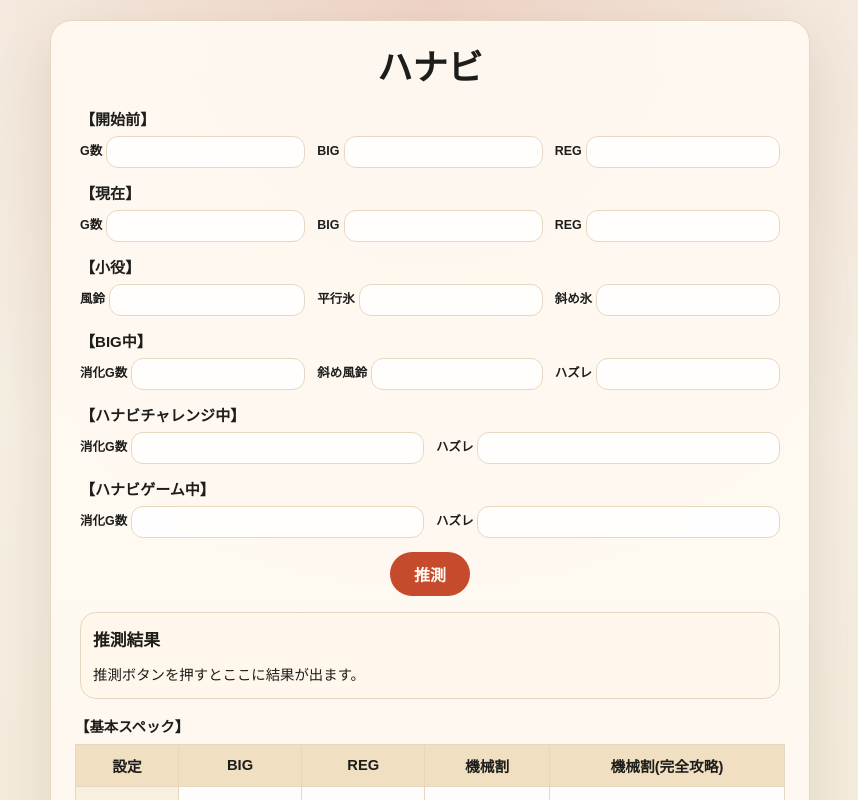
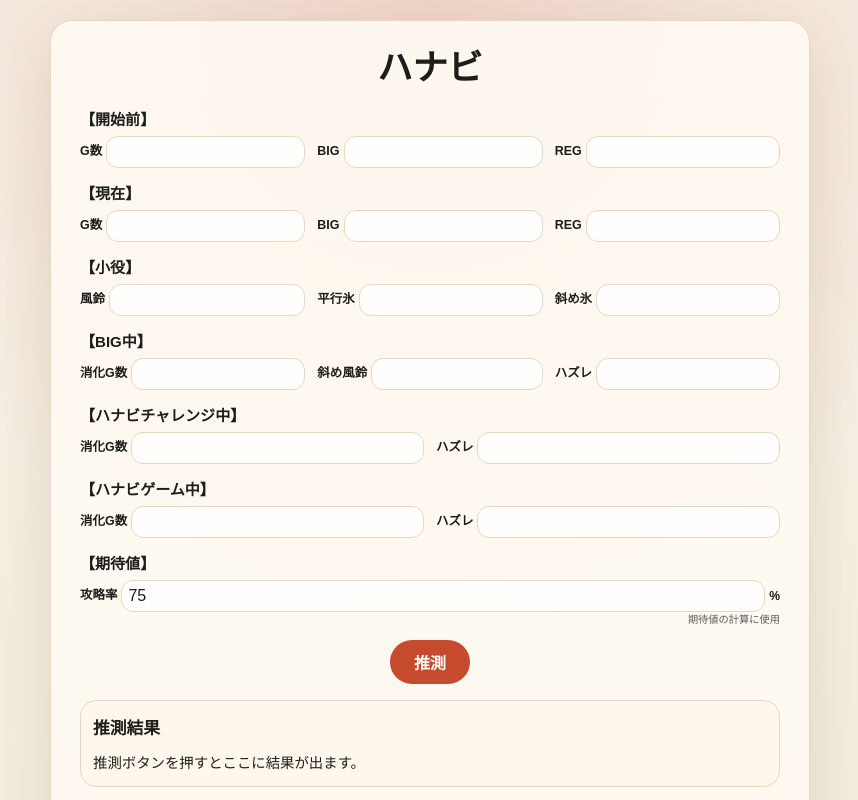
Before and after one commit to umedademu/suisoku, a Next.js app: page /hanabi in a window 1280 px wide. Shown: the top 800 px of the page, without its empty margins (210-1068 px from the left). Built offline with nearby package versions, Linux system fonts and the light colour scheme.

Commit message:
攻略率入力と可変機械割の期待値計算を追加

```diff
--- a/app/globals.css
+++ b/app/globals.css
@@ -123,11 +123,38 @@ a {
   min-width: 0;
 }
 
+.input-field-wrap {
+  display: grid;
+  gap: 2px;
+  min-width: 0;
+}
+
+.input-control {
+  display: flex;
+  align-items: center;
+  gap: 4px;
+  min-width: 0;
+}
+
 .input-label {
   font-size: 0.78rem;
   font-weight: 700;
   line-height: 1.1;
   white-space: nowrap;
+}
+
+.input-unit {
+  font-size: 0.76rem;
+  font-weight: 700;
+  white-space: nowrap;
+}
+
+.input-note {
+  margin: 0;
+  color: rgba(29, 29, 27, 0.72);
+  font-size: 0.64rem;
+  line-height: 1.2;
+  text-align: right;
 }
 
 .number-input {
--- a/app/hanabi/page.tsx
+++ b/app/hanabi/page.tsx
@@ -103,12 +103,24 @@ const inputGroups = [
       { key: "gameGames", label: "消化G数" },
       { key: "gameHazure", label: "ハズレ" }
     ]
+  },
+  {
+    title: "期待値",
+    fields: [
+      {
+        key: "strategyRate",
+        label: "攻略率",
+        unit: "%",
+        note: "期待値の計算に使用"
+      }
+    ]
   }
 ];
 
-const initialValues = Object.fromEntries(
-  inputGroups.flatMap((group) => group.fields.map((field) => [field.key, ""]))
-);
+const initialValues = {
+  ...Object.fromEntries(inputGroups.flatMap((group) => group.fields.map((field) => [field.key, ""]))),
+  strategyRate: "75"
+};
 
 const specGroups = [
   {
@@ -279,6 +291,30 @@ function formatYen(value: number) {
   return `${sign}${Math.abs(rounded).toLocaleString("ja-JP")}円`;
 }
 
+function clampPercentage(value: number) {
+  if (!Number.isFinite(value)) {
+    return 0;
+  }
+
+  return Math.min(100, Math.max(0, value));
+}
+
+function formatInputPercentage(value: number) {
+  return Number.isInteger(value) ? `${value}%` : `${value.toFixed(1)}%`;
+}
+
+function formatPayout(value: number) {
+  return `${(value * 100).toFixed(1)}%`;
+}
+
+function calculateEffectivePayout(normalPayout: string, fullPayout: string, strategyRate: number) {
+  const normalizedRate = clampPercentage(strategyRate) / 100;
+  const normal = parsePayoutRate(normalPayout);
+  const full = parsePayoutRate(fullPayout);
+
+  return normal + (full - normal) * normalizedRate;
+}
+
 function calculateLogBinomialProbability(
   successCount: number,
   totalCount: number,
@@ -350,6 +386,7 @@ export default function HanabiPage() {
   const [settingExpectationTable, setSettingExpectationTable] = useState<
     | {
         headerText: string;
+        payoutHeaderText: string;
       rows: Array<{
           label: string;
           payoutText: string;
@@ -394,6 +431,7 @@ export default function HanabiPage() {
     const challengeHazure = toNumber(inputValues.challengeHazure);
     const gameGames = toNumber(inputValues.gameGames);
     const gameHazure = toNumber(inputValues.gameHazure);
+    const strategyRate = clampPercentage(toNumber(inputValues.strategyRate));
 
     const practiceGames = currentGames - beforeGames;
     const practiceBig = currentBig - beforeBig;
@@ -401,7 +439,12 @@ export default function HanabiPage() {
     const totalBonus = practiceBig + practiceReg;
     const settingExpectationValues = settings.map((setting) => ({
       label: setting.setting,
-      expectedYen: practiceGames * 3 * 20 * (parsePayoutRate(setting.payout) - 1)
+      payoutRate: calculateEffectivePayout(setting.payout, setting.payoutFull, strategyRate),
+      expectedYen:
+        practiceGames *
+        3 *
+        20 *
+        (calculateEffectivePayout(setting.payout, setting.payoutFull, strategyRate) - 1)
     }));
 
     const probabilityDefinitions: Array<{
@@ -517,9 +560,10 @@ export default function HanabiPage() {
       setOverallSettingRows(null);
       setSettingExpectationTable({
         headerText: `${practiceGames}G`,
+        payoutHeaderText: formatInputPercentage(strategyRate),
         rows: settingExpectationValues.map((row) => ({
           label: row.label,
-          payoutText: settings.find((setting) => setting.setting === row.label)?.payout ?? "-",
+          payoutText: formatPayout(row.payoutRate),
           expectationText: formatYen(row.expectedYen),
           probabilityText: "-",
           weightedText: "-"
@@ -563,7 +607,7 @@ export default function HanabiPage() {
 
       return {
         label: row.label,
-        payoutText: settings[index].payout,
+        payoutText: formatPayout(row.payoutRate),
         expectationText: formatYen(row.expectedYen),
         probabilityText: totalWeight > 0 ? formatPercent(probability) : "0%",
         weightedText: formatYen(weightedYen)
@@ -577,6 +621,7 @@ export default function HanabiPage() {
 
     setSettingExpectationTable({
       headerText: `${practiceGames}G`,
+      payoutHeaderText: formatInputPercentage(strategyRate),
       rows: expectationRows,
       totalText: formatYen(totalExpectedYen)
     });
@@ -594,8 +639,10 @@ export default function HanabiPage() {
                 className={`input-row input-row-${Math.min(group.fields.length, 3)}`}
               >
                 {group.fields.map((field) => (
-                  <label className="input-field" key={field.key}>
+                  <div className="input-field-wrap" key={field.key}>
+                    <label className="input-field">
                       <span className="input-label">{field.label}</span>
+                      <span className="input-control">
                         <input
                           className="number-input"
                           type="number"
@@ -608,7 +655,15 @@ export default function HanabiPage() {
                             }))
                           }
                         />
+                        {"unit" in field && field.unit ? (
+                          <span className="input-unit">{field.unit}</span>
+                        ) : null}
+                      </span>
                     </label>
+                    {"note" in field && field.note ? (
+                      <p className="input-note">{field.note}</p>
+                    ) : null}
+                  </div>
                 ))}
               </div>
             </section>
@@ -642,7 +697,10 @@ export default function HanabiPage() {
                             <div className="table-head-main">実践期待値</div>
                             <div className="table-head-sub">{settingExpectationTable.headerText}</div>
                           </th>
-                          <th>機械割</th>
+                          <th>
+                            <div className="table-head-main">機械割</div>
+                            <div className="table-head-sub">{settingExpectationTable.payoutHeaderText}</div>
+                          </th>
                           <th>設定別期待値</th>
                           <th>推測割合</th>
                           <th>推測期待値</th>
```
Also changed, not shown: 1 other file (tests, documents, lock files or other folders). Lines whose indentation alone changed are shown as unchanged.
